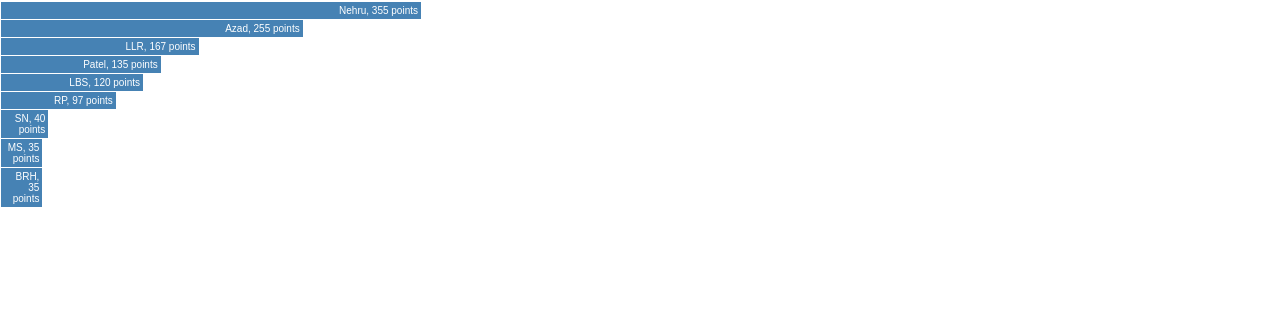
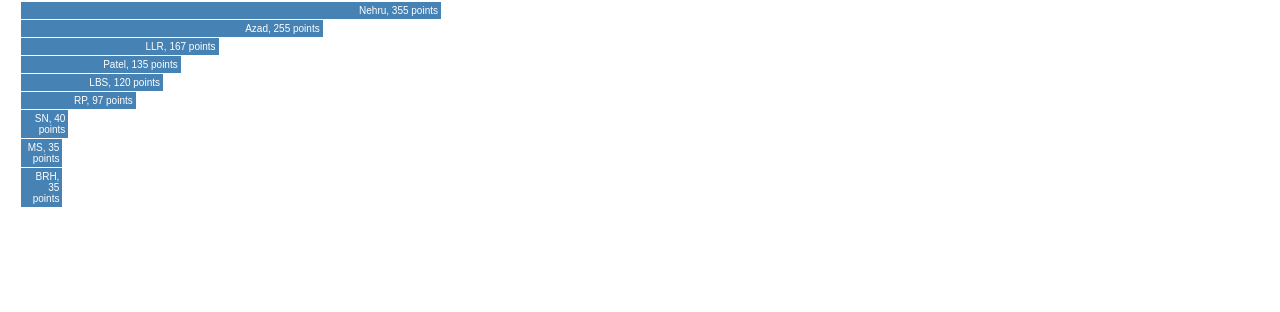
Before and after one commit to icyflame/gc-viz, a plain HTML site: page index.html in a window 1280 px wide. Shown: the part 488-800 px from the top of the page. Drawn offline with nearby package versions, Linux system fonts and the light colour scheme.

Commit message:
add margins to the body tag

```diff
--- a/index.html
+++ b/index.html
@@ -21,7 +21,7 @@
     </style>
     <title>IIT Kharagpur General Championships Scores 2016-17</title>
   </head>
-  <body>
+  <body style="margin: 20px;">
     <div class="container-of-charts">
       <h2>Sports GC</h2>
       <div class="chart-sports">
```
